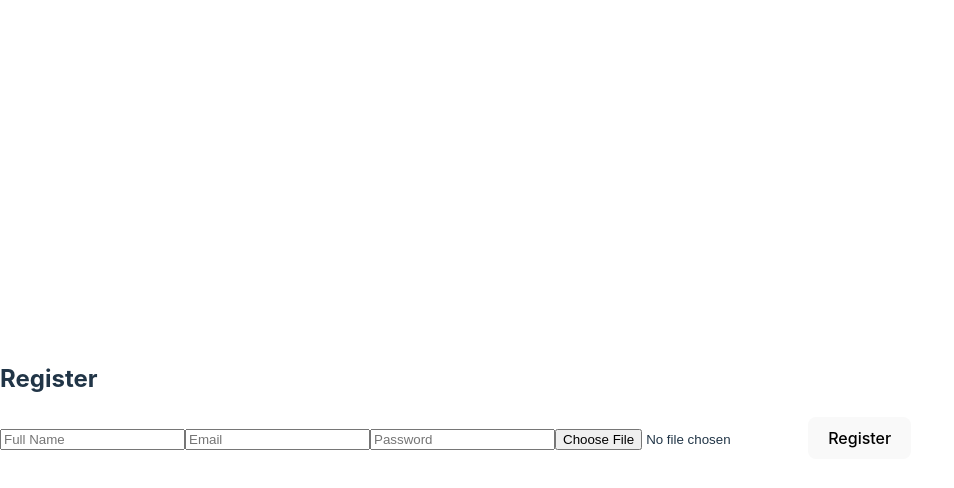
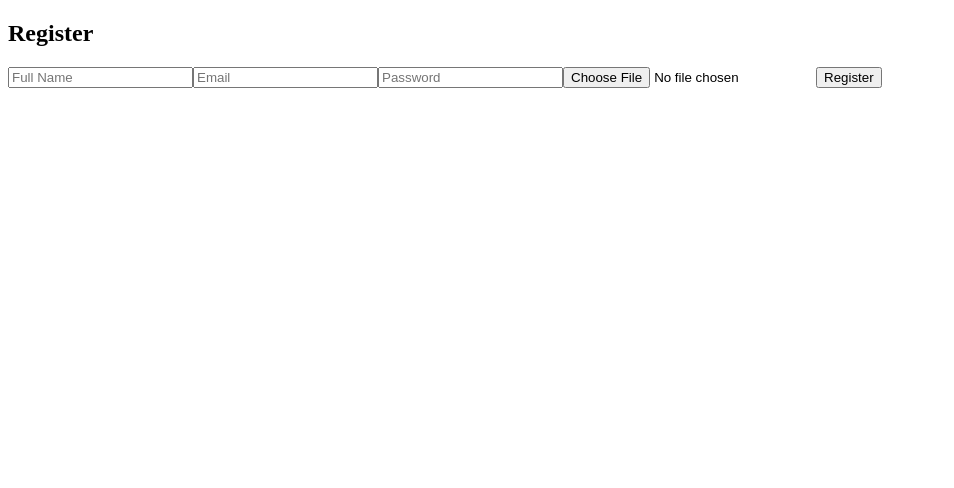
Before and after one commit to anzaljaved/CommunityHub, a React (Vite) app in the folder client/: page /register in a window 1280 px wide. Shown: the top 488 px of the page, without its empty margins (0-954 px from the left). Built offline with nearby package versions, Linux system fonts and the light colour scheme.

Commit message:
thread ui v2

```diff
--- a/client/src/App.css
+++ b/client/src/App.css
@@ -1,6 +1,6 @@
-#root {
+/* #root {
   max-width: 1280px;
   margin: 0 auto;
   padding: 2rem;
   text-align: center;
-}
+} */
--- a/client/src/index.css
+++ b/client/src/index.css
@@ -1,4 +1,4 @@
-:root {
+/* :root {
   font-family: Inter, system-ui, Avenir, Helvetica, Arial, sans-serif;
   line-height: 1.5;
   font-weight: 400;
@@ -66,4 +66,4 @@ button:focus-visible {
   button {
     background-color: #f9f9f9;
   }
-}
+} */
```
